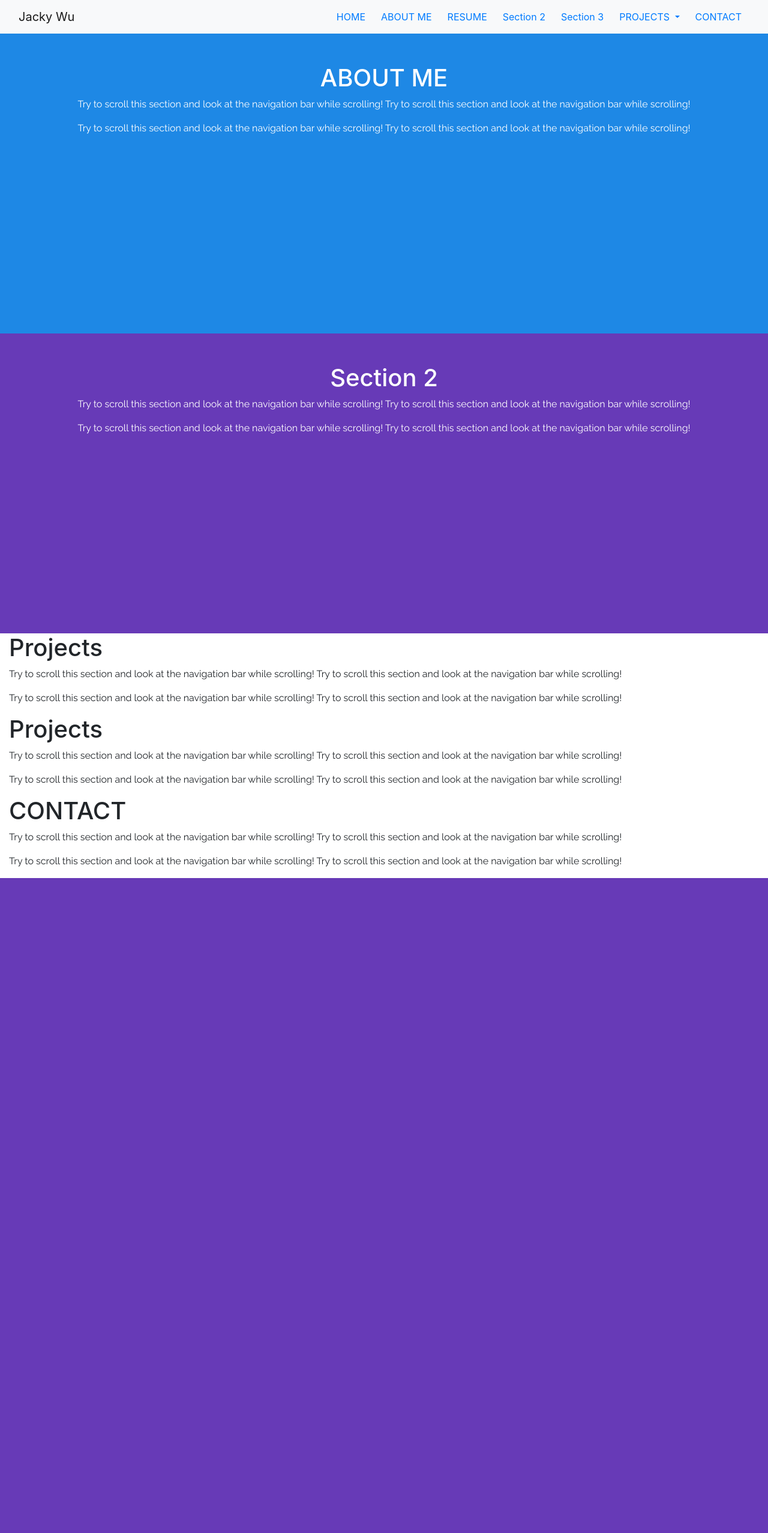
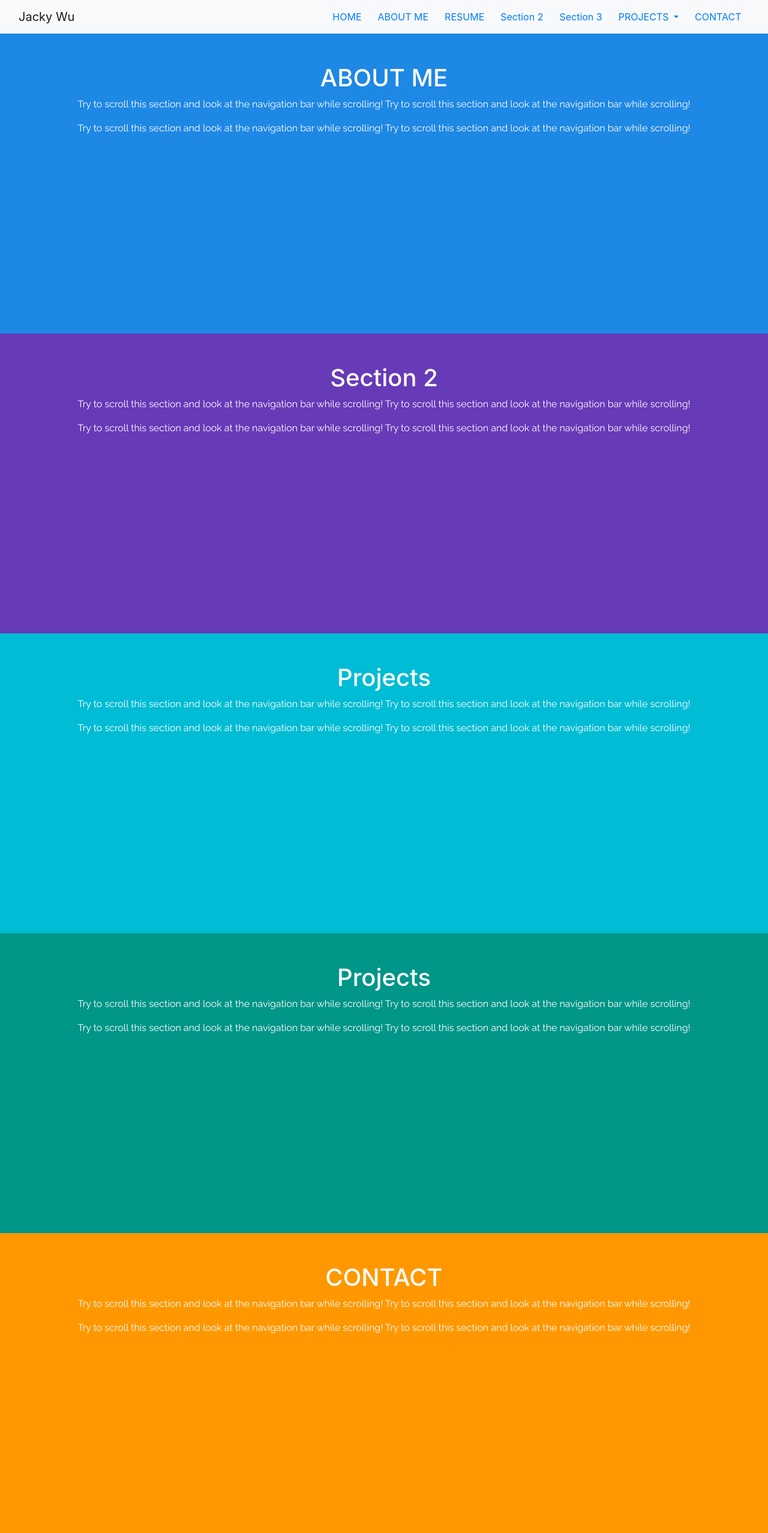
Before and after one commit to JackyJWu/jackyjwu.github.io, a PHP site: page / in a window 1280 px wide. Shown: the whole page at 60% size. Before the commit the page ends 1464 px from the top, so only its background shows below. Run offline with PHP 8.4, Linux system fonts and the light colour scheme; some libraries are stand-ins or nearby versions.

Commit message:
fixed textalign problem

```diff
--- a/app.css
+++ b/app.css
@@ -44,10 +44,10 @@ body{
 } */
 
 #section1 {padding-top:50px;height:500px;color: #fff; background-color: #1E88E5; text-align: center;}
-#section2 {padding-top:50px;height:500px;color: #fff; background-color: #673ab7; text-align: center;}}
-#section3 {padding-top:50px;height:500px;color: #fff; background-color: #ff9800; text-align: center;}}
-#section41 {padding-top:50px;height:500px;color: #fff; background-color: #00bcd4; text-align: center;}}
-#section42 {padding-top:50px;height:500px;color: #fff; background-color: #009688; text-align: center;}}
+#section2 {padding-top:50px;height:500px;color: #fff; background-color: #673ab7; text-align: center;}
+#section3 {padding-top:50px;height:500px;color: #fff; background-color: #ff9800; text-align: center;}
+#section41 {padding-top:50px;height:500px;color: #fff; background-color: #00bcd4; text-align: center;}
+#section42 {padding-top:50px;height:500px;color: #fff; background-color: #009688; text-align: center;}
 
 .btn{
   /* -webkit-transition-duration: 0.4s; /* Safari */
```
